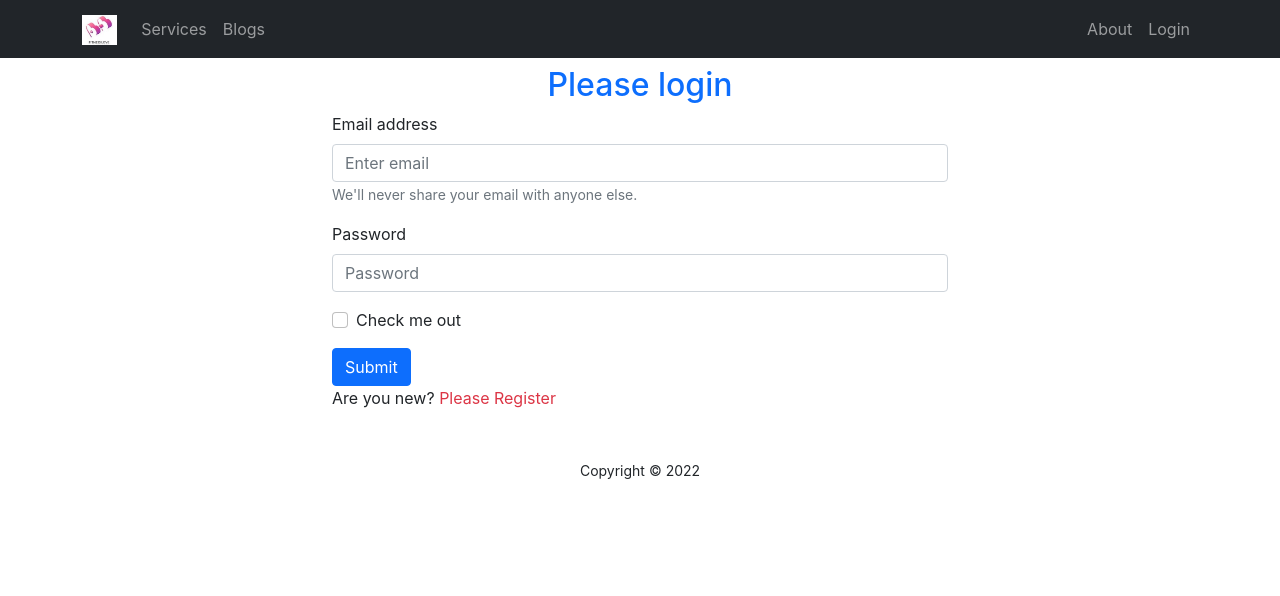
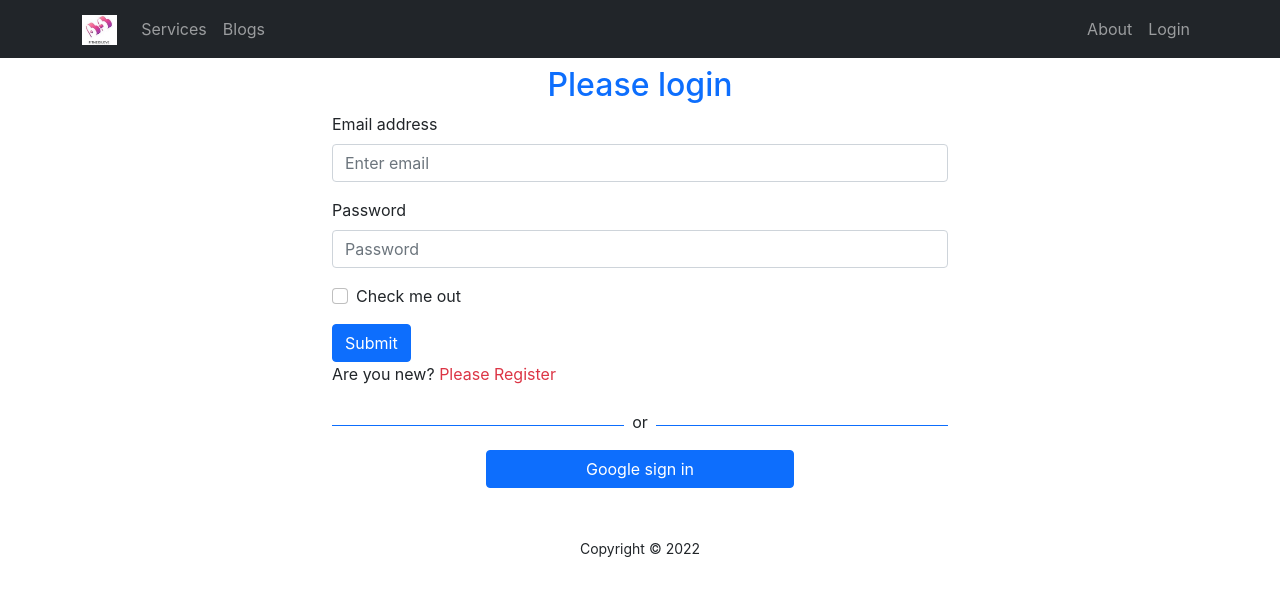
Before and after one commit to Ummepinki/fitness-lover-website, a React (Create React App) app: page /login in a window 1280 px wide. Shown: the top 596 px of the page. Built offline with nearby package versions, Linux system fonts and the light colour scheme; no server answers.

Commit message:
handle auth redirect reload and display error massage

```diff
--- a/src/App.js
+++ b/src/App.js
@@ -7,6 +7,7 @@
 import Login from './Pages/Login/Login/Login';
 import Register from './Pages/Login/Register/Register';
 import RequiredAuth from './Pages/Login/RequiredAuth/RequiredAuth';
+import ServicesDetail from './Pages/ServicesDetail/ServicesDetail';
 
 import Footer from './Pages/Shared/Footer/Footer';
 import Header from './Pages/Shared/Header/Header';
@@ -20,10 +21,13 @@
         <Route path="/" element={<Home></Home>}></Route>
         <Route path="/home" element={<Home></Home>}></Route>
         <Route path="/blogs" element={<Blogs></Blogs>}></Route>
+        <Route path="/service/:serviceId" element={<ServicesDetail></ServicesDetail>}></Route>
         <Route path="/about" element={<About></About>}></Route>
         <Route path="/login" element={<Login></Login>}></Route>
-        <Route path="/checkout" element={<RequiredAuth>
-          <Checkout></Checkout></RequiredAuth>}>
+        <Route path="/checkout" element={
+          <RequiredAuth>
+            <Checkout></Checkout>
+          </RequiredAuth>}>
         </Route>
         <Route path="/register" element={<Register></Register>}></Route>
         <Route path="*" element={<NotFound></NotFound>}></Route>
--- a/src/Pages/Login/Login/Login.js
+++ b/src/Pages/Login/Login/Login.js
@@ -1,8 +1,10 @@
 import React, { useRef } from 'react';
 import { Button, Form } from 'react-bootstrap';
 import { Link, useLocation, useNavigate } from 'react-router-dom';
+
+import { useSignInWithEmailAndPassword } from 'react-firebase-hooks/auth';
 import auth from '../../../firebase.init';
-import { useSignInWithEmailAndPassword } from 'react-firebase-hooks/auth';
+import SocialLogin from '../SocialLogin/SocialLogin';
 const Login = () => {
     const emailRef = useRef('');
     const passwordRef = useRef('');
@@ -40,9 +42,7 @@
                 <Form.Group className="mb-3" controlId="formBasicEmail">
                     <Form.Label>Email address</Form.Label>
                     <Form.Control ref={emailRef} type="email" placeholder="Enter email" required />
-                    <Form.Text className="text-muted">
-                        We'll never share your email with anyone else.
-                    </Form.Text>
+
                 </Form.Group>
 
                 <Form.Group className="mb-3" controlId="formBasicPassword">
@@ -57,6 +57,7 @@
                 </Button>
             </Form>
             <p> Are you new?<Link to="/register" className='text-danger pe-auto text-decoration-none' onClick={navigateRegister}> Please Register</Link></p>
+            <SocialLogin></SocialLogin>
         </div>
     );
 };
--- a/src/Pages/Login/RequiredAuth/RequiredAuth.js
+++ b/src/Pages/Login/RequiredAuth/RequiredAuth.js
@@ -3,7 +3,8 @@
 import { Navigate, useLocation } from 'react-router-dom';
 import auth from '../../../firebase.init';
 
-const RequireAuth = ({ children }) => {
+
+const RequiredAuth = ({ children }) => {
     const [user] = useAuthState(auth);
     const location = useLocation();
     if (!user) {
@@ -12,4 +13,4 @@
     return children;
 };
 
-export default RequireAuth;
+export default RequiredAuth;
--- /dev/null
+++ b/src/Pages/Login/SocialLogin/SocialLogin.js
@@ -0,0 +1,38 @@
+import React from 'react';
+import { useSignInWithGoogle } from 'react-firebase-hooks/auth';
+import { useNavigate } from 'react-router-dom';
+import auth from '../../../firebase.init';
+
+const SocialLogin = () => {
+    const [signInWithGoogle, user, loading, error] = useSignInWithGoogle(auth);
+    const navigate = useNavigate();
+
+    let errorElement;
+
+    if (error) {
+
+        errorElement = <div>
+            <p className='text-danger'>Error: {error.message}</p>
+        </div>
+
+    }
+
+    if (user) {
+        navigate('/home');
+    }
+    return (
+        <div>
+            <div className='d-flex align-items-center'>
+                <div style={{ height: '1px' }} className='bg-primary w-50'></div>
+                <p className='mt-2 px-2'>or</p>
+                <div style={{ height: '1px' }} className='bg-primary w-50'></div>
+            </div>
+            {errorElement}
+            <div>
+                <button onClick={() => signInWithGoogle()} className='btn btn-primary w-50 d-block mx-auto'>Google sign in</button>
+            </div>
+        </div>
+    );
+};
+
+export default SocialLogin;
--- a/src/Pages/ServicesDetail/ServicesDetail.js
+++ b/src/Pages/ServicesDetail/ServicesDetail.js
@@ -5,7 +5,7 @@
     const { serviceId } = useParams();
     return (
         <div>
-            <h2>Welcome to detail: {serviceId}</h2>
+            <h2>Welcome to detail:{serviceId}</h2>
             <div className='text-center'>
                 <Link to="/checkout">
                     <button className='btn btn-primary'>Proceed Checkout</button>
--- a/src/Pages/Shared/Header/Header.js
+++ b/src/Pages/Shared/Header/Header.js
@@ -1,12 +1,18 @@
 import React from 'react';
 import { Container, Nav, Navbar } from 'react-bootstrap';
-
+import { useAuthState } from 'react-firebase-hooks/auth';
 import { Link } from 'react-router-dom';
 import logo from '../../../images/logo.jpg';
+import auth from '../../../firebase.init';
+import { signOut } from 'firebase/auth';
 
 
 const Header = () => {
+    const [user] = useAuthState(auth);
 
+    const handleSignOut = () => {
+        signOut(auth);
+    }
     return (
 
         <>
@@ -24,9 +30,13 @@
                         </Nav>
                         <Nav>
                             <Nav.Link as={Link} to="about">About</Nav.Link>
-                            <Nav.Link as={Link} to="login">
-                                Login
-                            </Nav.Link>
+                            {
+                                user ?
+                                    <button className='btn btn-link text-white text-decoration-none' onClick={handleSignOut}>sign out</button>
+                                    :
+                                    <Nav.Link as={Link} to="login">
+                                        Login
+                                    </Nav.Link>}
                         </Nav>
                     </Navbar.Collapse>
                 </Container>
```
